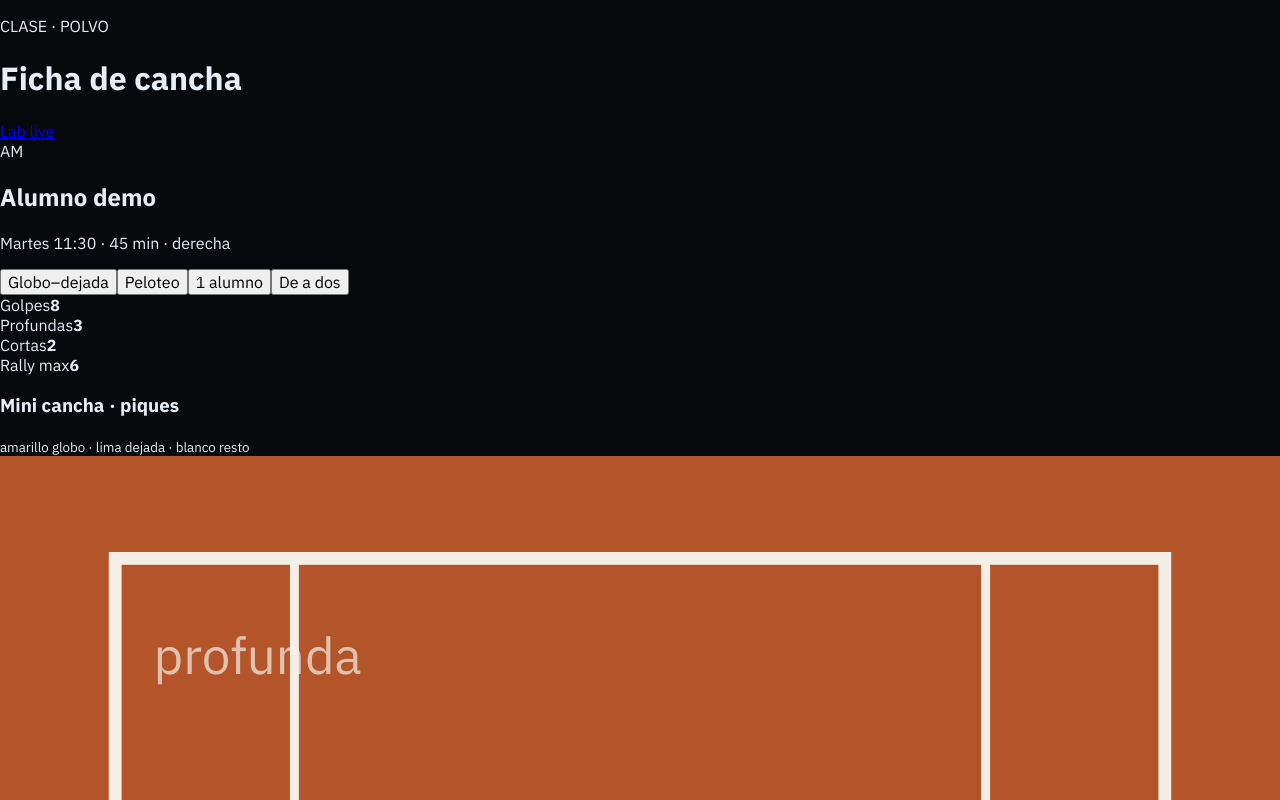
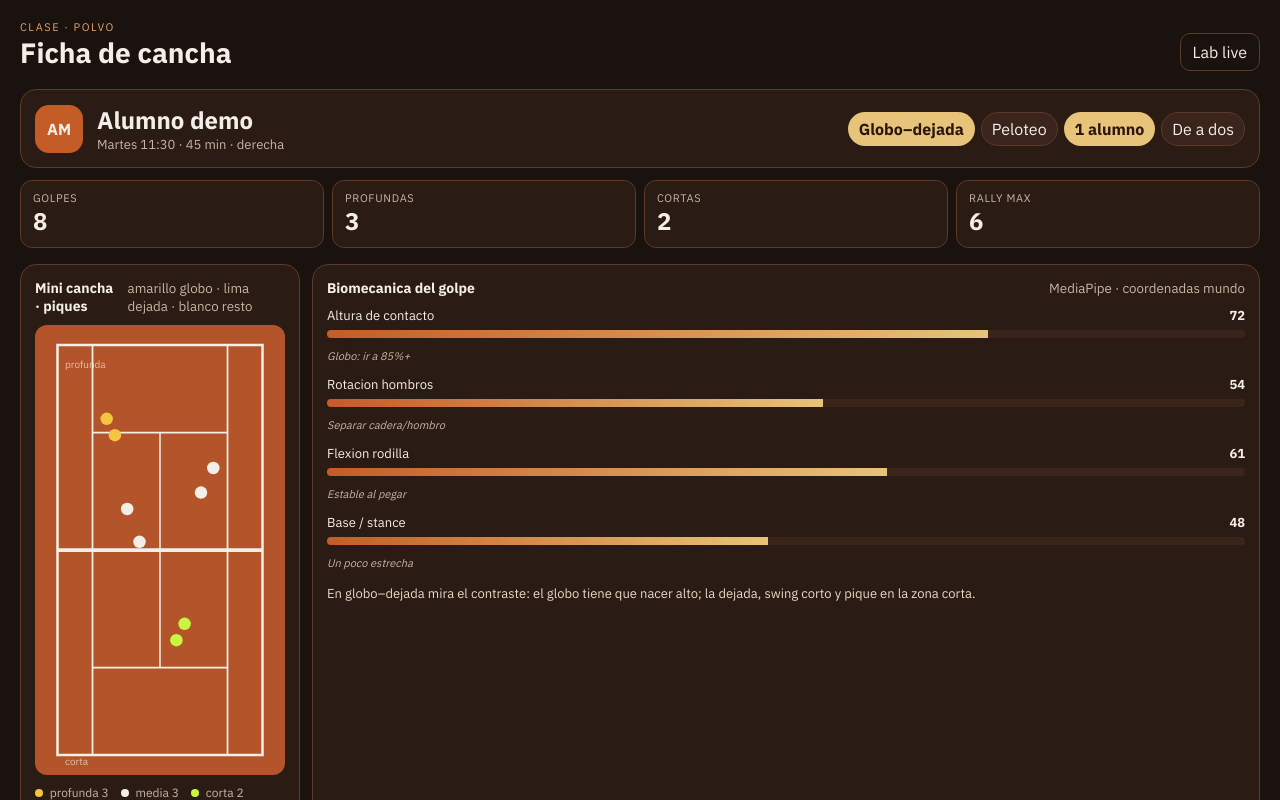
Before and after one commit to delphsoft/tennis-cv-lab, a Next.js app: page /coach in a window 1280 px wide. Shown: the top 800 px of the page. Built offline with nearby package versions, Linux system fonts and the light colour scheme.

Commit message:
Add clay coach dashboard styles

```diff
--- a/app/globals.css
+++ b/app/globals.css
@@ -124,3 +124,41 @@ button, input, select { font: inherit; }
   .workspace { grid-template-columns: 1fr; }
   .topbar { flex-direction: column; align-items: flex-start; }
 }
+
+.coach { min-height: 100vh; background: #1a120e; color: #f4efe6; padding: 20px; }
+.coach-top { display: flex; justify-content: space-between; align-items: flex-end; margin-bottom: 18px; }
+.coach-top h1 { margin: 0; font-size: 28px; }
+.eyebrow { margin: 0; letter-spacing: .14em; font-size: 11px; color: #e0a070; }
+.ghost { color: #f4efe6; border: 1px solid #5a3a2a; padding: 8px 12px; border-radius: 10px; text-decoration: none; }
+.coach-hero { display: grid; gap: 12px; margin-bottom: 16px; }
+.student { display: flex; flex-wrap: wrap; gap: 14px; align-items: center; background: #2a1b14; border: 1px solid #5a3a2a; border-radius: 16px; padding: 14px; }
+.student h2, .student p { margin: 0; }
+.student p { color: #c9b4a4; font-size: 13px; }
+.avatar { width: 48px; height: 48px; border-radius: 14px; display: grid; place-items: center; background: #c45c28; font-weight: 800; }
+.pills { display: flex; flex-wrap: wrap; gap: 6px; margin-left: auto; }
+.pills button { background: #3a241b; color: #f4efe6; border: 1px solid #5a3a2a; border-radius: 999px; padding: 6px 10px; cursor: pointer; }
+.pills button.on { background: #e8c37a; color: #2a160c; border-color: transparent; font-weight: 700; }
+.hero-kpis { display: grid; grid-template-columns: repeat(4, 1fr); gap: 8px; }
+.hero-kpis div { background: #2a1b14; border: 1px solid #5a3a2a; border-radius: 12px; padding: 10px 12px; }
+.hero-kpis span { display: block; color: #c9b4a4; font-size: 11px; text-transform: uppercase; letter-spacing: .06em; }
+.hero-kpis b { font-size: 24px; }
+.coach-grid { display: grid; grid-template-columns: 280px 1fr; gap: 12px; }
+.panel { background: #2a1b14; border: 1px solid #5a3a2a; border-radius: 16px; padding: 14px; }
+.panel.wide { grid-column: 1 / -1; }
+.panel-h { display: flex; justify-content: space-between; gap: 8px; align-items: baseline; margin-bottom: 10px; }
+.panel-h h3 { margin: 0; font-size: 14px; }
+.panel-h small { color: #c9b4a4; }
+.mini { width: 100%; height: auto; border-radius: 12px; display: block; }
+.legend { display: flex; gap: 12px; list-style: none; padding: 10px 0 0; margin: 0; color: #c9b4a4; font-size: 12px; }
+.legend i { display: inline-block; width: 8px; height: 8px; border-radius: 50%; margin-right: 4px; }
+.z.deep { background: #f5c542; } .z.mid { background: #f4efe6; } .z.short { background: #c8f542; }
+.meter { margin-bottom: 12px; }
+.meter-l { display: flex; justify-content: space-between; font-size: 13px; }
+.bar { height: 8px; background: #3a241b; border-radius: 99px; overflow: hidden; margin: 6px 0; }
+.bar span { display: block; height: 100%; background: linear-gradient(90deg, #c45c28, #e8c37a); }
+.meter em { color: #c9b4a4; font-size: 11px; }
+.tip, .notes { color: #e8d8c8; font-size: 13px; line-height: 1.5; }
+.notes { margin: 0; padding-left: 18px; }
+@media (max-width: 860px) {
+  .coach-grid, .hero-kpis { grid-template-columns: 1fr; }
+}
```
